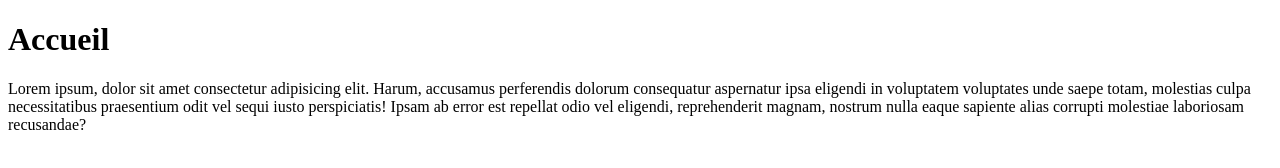
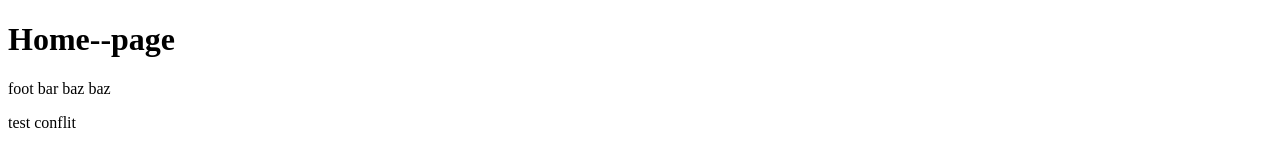
Before and after one commit to ffindev/Test-Git, a plain HTML site: page index.html in a window 1280 px wide. Drawn offline with Linux system fonts and the light colour scheme.

Commit message:
amelioration de la page

```diff
--- a/index.html
+++ b/index.html
@@ -8,9 +8,9 @@
     <title>Accueil</title>
 </head>
 <body>
-    <h1>Accueil</h1>
-    <p>Lorem ipsum, dolor sit amet consectetur adipisicing elit. Harum, accusamus perferendis dolorum consequatur aspernatur ipsa eligendi in voluptatem voluptates unde saepe totam, molestias culpa necessitatibus praesentium odit vel sequi iusto perspiciatis! Ipsam ab error est repellat odio vel eligendi, reprehenderit magnam, nostrum nulla eaque sapiente alias corrupti molestiae laboriosam recusandae?
-    </p>
+    <h1>Home--page</h1>
+    <p>foot bar baz baz</p>
+    <p>test conflit</p>
 
 </body>
 </html>
```
